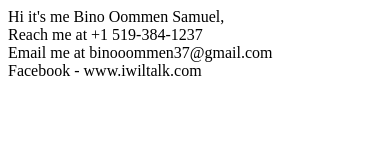
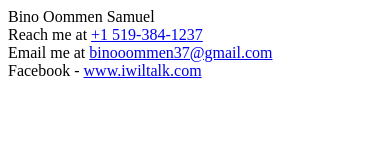
Before and after one commit to binooommen/binooommen.github.io, a plain HTML site: page index.html in a window 390 px wide. Drawn offline with Linux system fonts and the light colour scheme.

Commit message:
email,mobile

```diff
--- a/index.html
+++ b/index.html
@@ -3,9 +3,9 @@
         Bino Oommen Samuel
     </title>
     <body>
-        Hi it's me Bino Oommen Samuel,<br>
-        Reach me at +1 519-384-1237<br>
-        Email me at binooommen37@gmail.com<br>
-        Facebook - www.iwiltalk.com
+        Bino Oommen Samuel<br>
+        Reach me at <a href="tel:+15193841237">+1 519-384-1237</a><br>
+        Email me at <a href="mailto:binooommen37@gmail.com">binooommen37@gmail.com</a><br>
+        Facebook - <a href="www.iwiltalk.com">www.iwiltalk.com</a>
     </body>
 </html>
```
Also changed, not shown: 1 other file.
